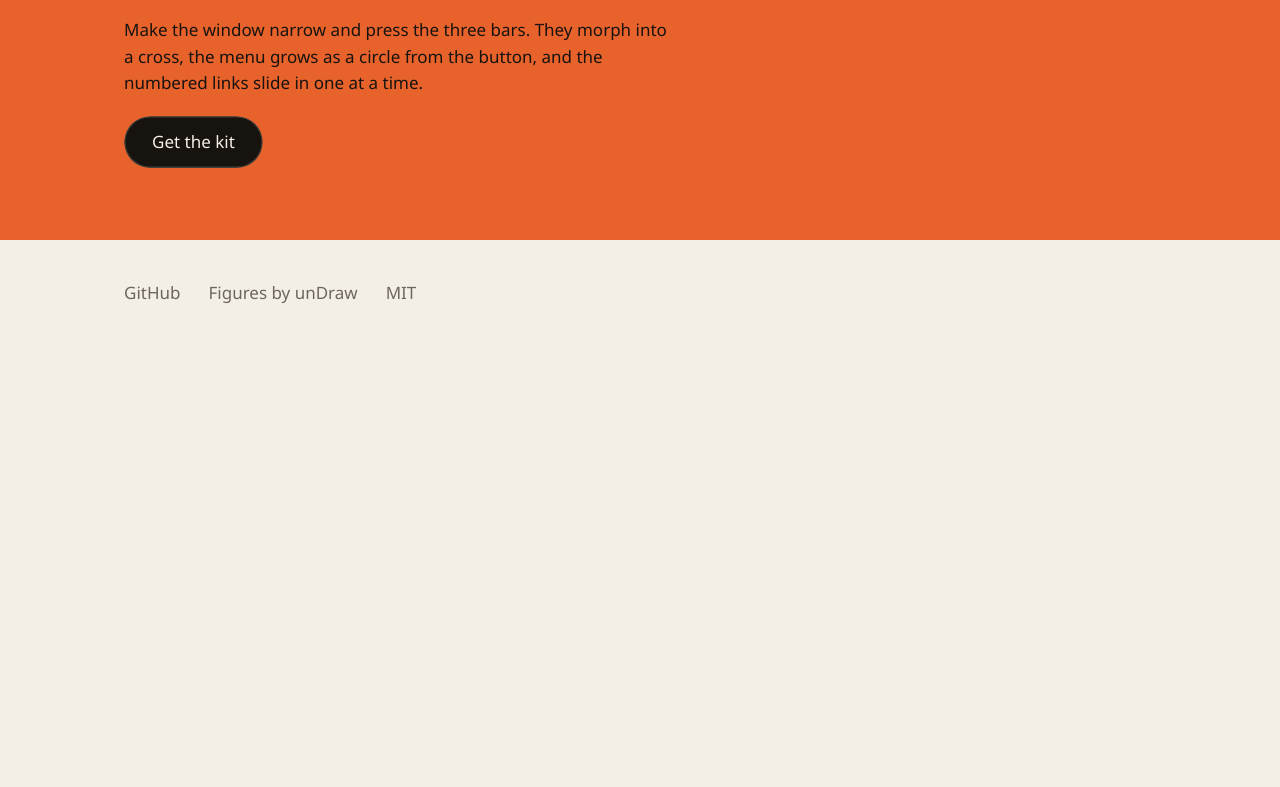
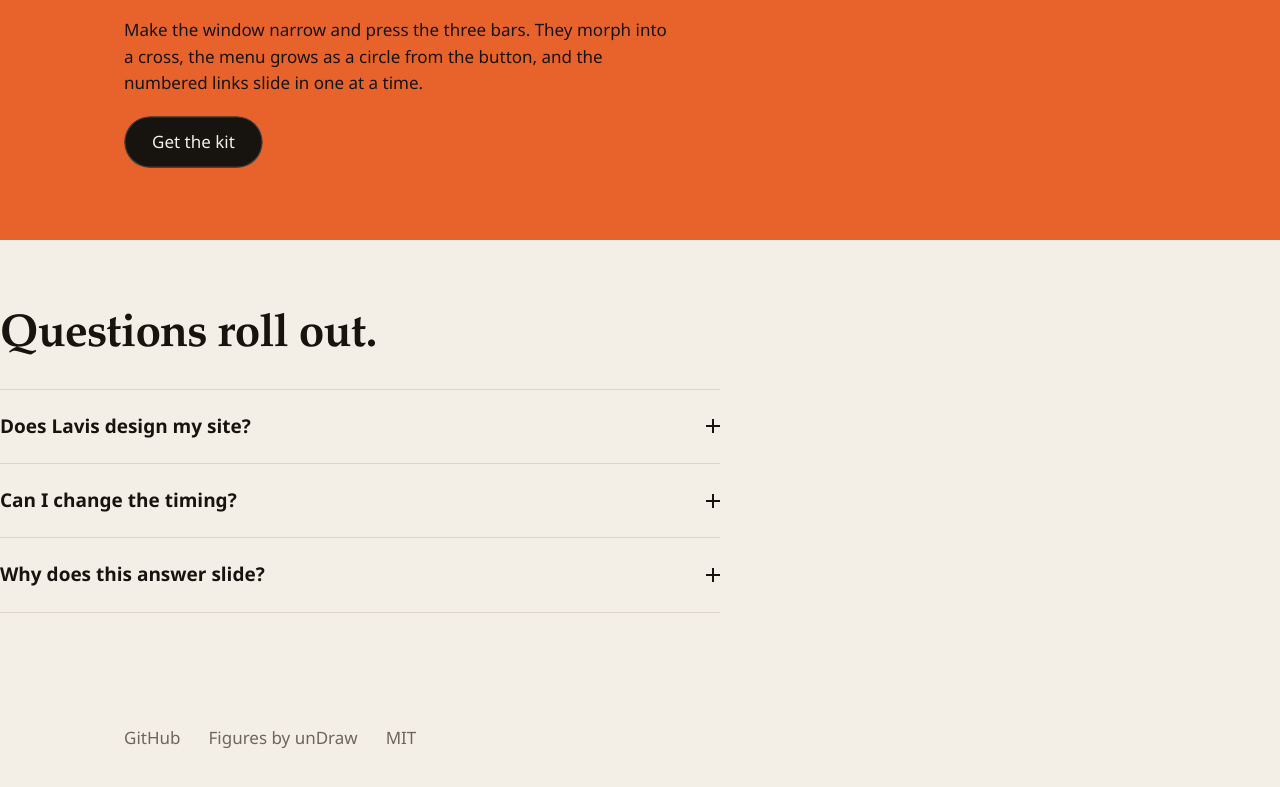
Before and after one commit to northcrafto/lavis, a plain HTML site: page docs/index.html in a window 1280 px wide. Shown: the part 1074-1861 px from the top of the page. Before the commit the page ends 1437 px from the top, so only its background shows below. Drawn offline with Linux system fonts and the light colour scheme.

Commit message:
Account link, FAQ roll and new README images from adraze.app

```diff
--- a/docs/index.html
+++ b/docs/index.html
@@ -147,6 +147,21 @@ footer { max-width: 1080px; margin: 0 auto; padding: 40px 24px 56px; display: fl
 .liq:hover, .liq:focus-visible { color: #17140f; }
 .band .liq { --sig-btn: #f4efe6; --sig-btn-ink: #17140f; }
 .acc .liq { --sig-fill-top: #f4efe6; --sig-fill-bottom: #e6dccb; }
+/* Questions roll out */
+.fq { padding: 72px 0; }
+.fq h2 { font-size: clamp(30px, 4.5vw, 46px); line-height: 1.05; margin-bottom: 28px; }
+.faq { interpolate-size: allow-keywords; max-width: 720px; }
+.faq details { border-bottom: 1px solid var(--line); }
+.faq details:first-child { border-top: 1px solid var(--line); }
+.faq summary { list-style: none; cursor: pointer; display: flex; justify-content: space-between; align-items: center; gap: 24px; padding: 22px 0; font-size: 19px; font-weight: 600; transition: color .25s ease; }
+.faq summary::-webkit-details-marker { display: none; }
+.faq summary::after { content: ""; flex: none; width: 14px; height: 14px; background: linear-gradient(currentColor, currentColor) center / 100% 2px no-repeat, linear-gradient(currentColor, currentColor) center / 2px 100% no-repeat; transition: transform .3s cubic-bezier(.2,.75,.25,1); }
+.faq details[open] summary::after { transform: rotate(45deg); color: var(--sig-accent); }
+.faq details::details-content { block-size: 0; overflow: clip; transition: block-size .45s cubic-bezier(.2,.75,.25,1), content-visibility .45s allow-discrete; }
+.faq details[open]::details-content { block-size: auto; }
+.faq details p { margin: 0; padding: 0 40px 24px 0; max-width: 60ch; opacity: 0; transform: translateY(-8px); transition: opacity .3s ease, transform .45s cubic-bezier(.2,.75,.25,1); }
+.faq details[open] p { opacity: 1; transform: none; transition-delay: .08s; }
+@media (prefers-reduced-motion: reduce) { .faq details::details-content, .faq details p { transition: none; } }
 </style>
 </head>
 <body>
@@ -193,6 +208,16 @@ footer { max-width: 1080px; margin: 0 auto; padding: 40px 24px 56px; display: fl
     <div class="row"><a class="btn liq" href="https://github.com/northcrafto/lavis">Get the kit</a></div>
   </div>
 </section>
+<section class="fq" id="faq">
+  <div class="in">
+    <h2>Questions roll out.</h2>
+    <div class="faq">
+      <details><summary>Does Lavis design my site?</summary><p>No. Every site keeps its own typeface, palette and layout. Lavis only adds the details that come back every time.</p></details>
+      <details><summary>Can I change the timing?</summary><p>No. Durations, curves and shapes are locked. Only the colours follow the site, through the five variables.</p></details>
+      <details><summary>Why does this answer slide?</summary><p>Because an answer that just appears looks unfinished. It slides down when it opens and back up when it closes.</p></details>
+    </div>
+  </div>
+</section>
 <footer>
   <a class="nav-link" href="https://github.com/northcrafto/lavis">GitHub</a>
   <a class="nav-link" href="https://undraw.co">Figures by unDraw</a>
```
Also changed, not shown: assets/faq.gif (added), assets/figures.png (added), assets/fill.gif (added), assets/fill.png (deleted), assets/hero.png (added), assets/menu.gif (added), assets/menu.png (deleted), 3 other files.
